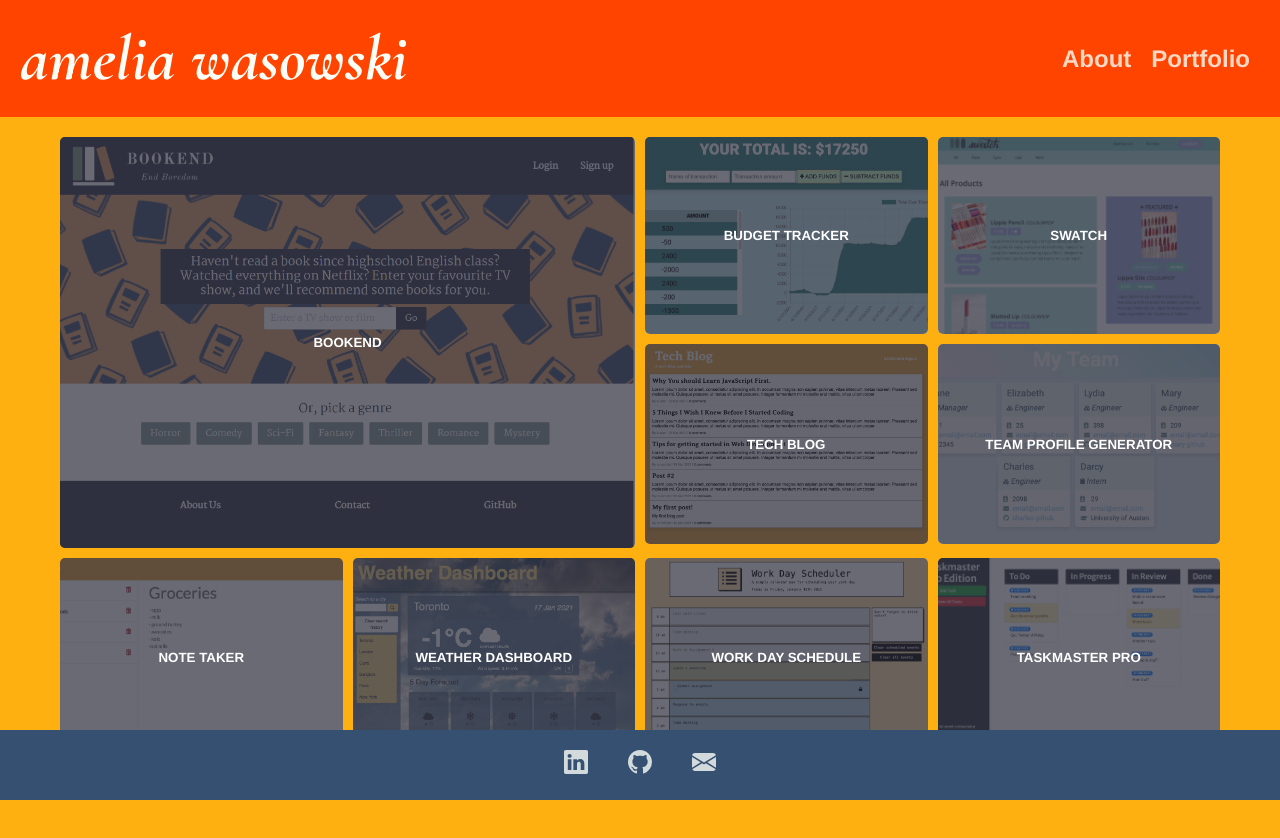
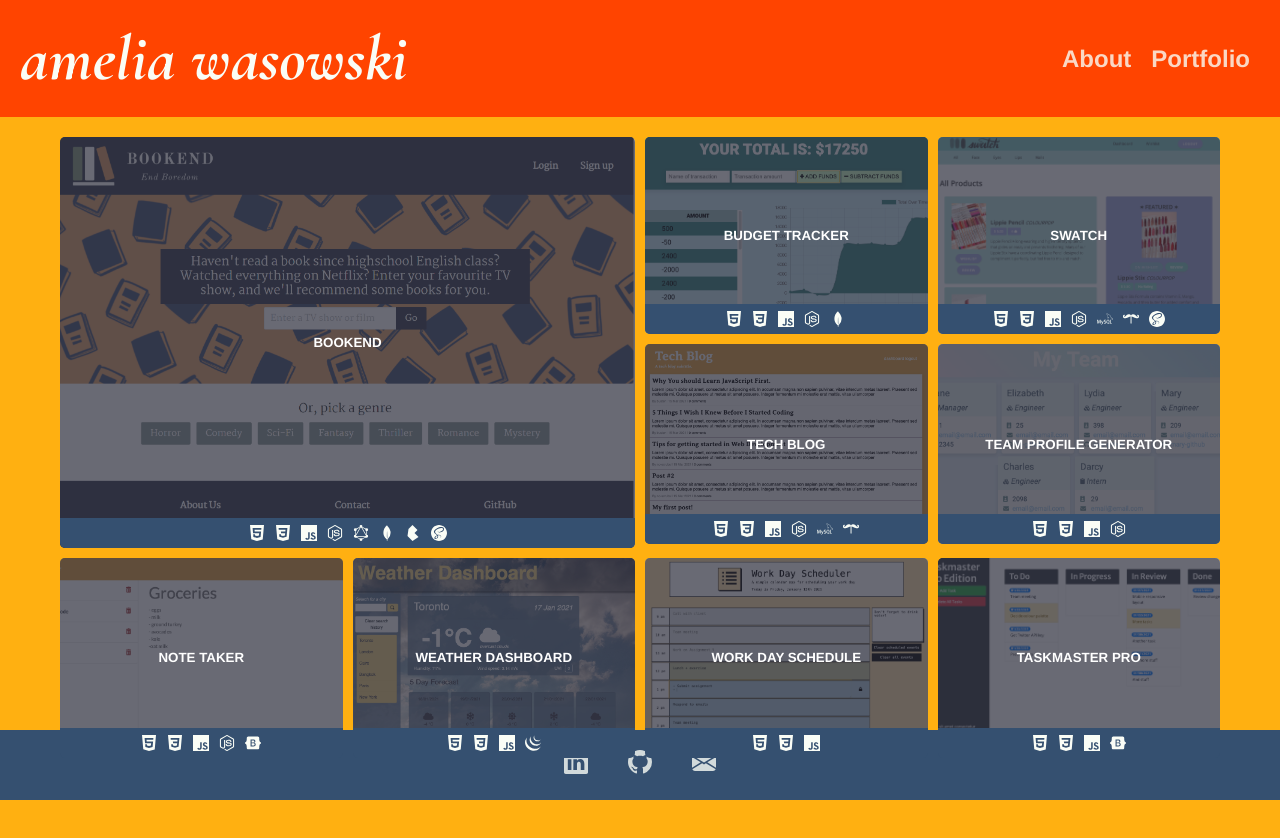
Before and after one commit to Amelia-was/portfolio-2022, a React (Create React App) app: page / in a window 1280 px wide. Both pictures are taken after a click on the element "Portfolio". Shown: the top 838 px of the page. Built offline with nearby package versions, Linux system fonts and the light colour scheme.

Commit message:
added icons to projects

```diff
--- a/src/components/Portfolio/index.js
+++ b/src/components/Portfolio/index.js
@@ -7,44 +7,53 @@ function Portfolio() {
             name: 'BookEnd',
             altURL: 'http://bookend-recommendations.herokuapp.com/',
             altRepo: 'https://github.com/project3UOT/bookend',
+            tech: ['html', 'css', 'js', 'node', 'graphql', 'mongo', 'bulma', 'sass'],
             featured: true
         },
         {
             name: 'Budget Tracker',
-            altURL: 'https://blooming-tor-59716.herokuapp.com/'
+            altURL: 'https://blooming-tor-59716.herokuapp.com/',
+            tech: ['html', 'css', 'js', 'node', 'mongo']
         },
         {
             name: 'Swatch',
             altRepo: 'https://github.com/Project-Two-Group-Nine/SWATCH',
-            altURL: 'https://swatch-makeup-reviews.herokuapp.com/'
+            altURL: 'https://swatch-makeup-reviews.herokuapp.com/',
+            tech: ['html', 'css', 'js', 'node', 'mysql',  'hbrs', 'sass']
         },
         {
             name: 'Tech Blog',
-            altURL: 'https://sleepy-scrubland-82236.herokuapp.com/'
+            altURL: 'https://sleepy-scrubland-82236.herokuapp.com/',
+            tech: ['html', 'css', 'js', 'node', 'mysql', 'hbrs']
         },
         {
-            name: 'Team Profile Generator'
+            name: 'Team Profile Generator',
+            tech: ['html', 'css', 'js', 'node']
         },
         {
             name: 'Note Taker',
-            altURL: 'https://polar-sea-04536.herokuapp.com/'
+            altURL: 'https://polar-sea-04536.herokuapp.com/',
+            tech: ['html', 'css', 'js', 'node', 'bs']
 
         },
         {
-            name: 'Weather Dashboard'
+            name: 'Weather Dashboard',
+            tech: ['html', 'css', 'js', 'jq']
         },
         {
-            name: 'Work Day Schedule'
+            name: 'Work Day Schedule',
+            tech: ['html', 'css', 'js']
         },
         {
-            name: 'Taskmaster Pro'
+            name: 'Taskmaster Pro',
+            tech: ['html', 'css', 'js', 'bs']
         }
     ])
 
     return (
         <section className='portfolio-container justify-center'>
             {apps.map((app, i) =>
-                <Project name={app.name} index={(apps.length - i - 1)} altRepo={app.altRepo} altURL={app.altURL} featured={app.featured} />
+                <Project name={app.name} index={(apps.length - i - 1)} altRepo={app.altRepo} altURL={app.altURL} featured={app.featured} tech={app.tech} />
             )}
         </section>
     );
--- a/src/components/Project/index.js
+++ b/src/components/Project/index.js
@@ -1,7 +1,44 @@
 import React from 'react';
 import { toURL } from '../../utils/helpers';
+import { SiHtml5, SiCss3, SiJavascript, SiJquery, SiMysql, SiMongodb, SiGraphql, SiPython, SiFlask, SiNodedotjs, SiHandlebarsdotjs, SiSass, SiBulma, SiBootstrap, SiReact } from "react-icons/si";
 
-function Project({ name, altURL, altRepo, featured, index }) {
+function pickIcon(tech) {
+    switch(tech) {
+        case 'html':
+            return <SiHtml5 />;
+        case 'css':
+            return <SiCss3 />;
+        case 'js':
+            return <SiJavascript />;
+        case 'jq':
+            return <SiJquery />;
+        case 'pyt':
+            return <SiPython />;
+        case 'node':
+            return <SiNodedotjs />;
+        case 'flask':
+            return <SiFlask />;
+        case 'mysql':
+            return <SiMysql />;
+        case 'mongo':
+            return <SiMongodb />;
+        case 'graphql':
+            return <SiGraphql />;
+        case 'hbrs':
+            return <SiHandlebarsdotjs />;
+        case 'sass':
+            return <SiSass />;
+        case 'bulma':
+            return <SiBulma />;
+        case 'bs':
+            return <SiBootstrap />;
+        case 'react':
+            return <SiReact />;
+    }
+
+}
+
+function Project({ name, altURL, altRepo, featured, index, tech }) {
     return (
         <div className={(featured && `featured`) || `portfolio-img-container`}>
 
@@ -27,7 +64,11 @@ function Project({ name, altURL, altRepo, featured, index }) {
             <img
                 className='portfolio-img'
                 src={require(`../../assets/imgs/apps/app-${index}.png`)}
-                alt={`Screenshot of ${name}`} />
+                alt={`Screenshot of ${name}`}
+            />
+            <div className='project-footer'>
+                {tech.map(str => pickIcon(str))}
+            </div>
         </div>
     );
 };
--- a/src/index.css
+++ b/src/index.css
@@ -94,11 +94,6 @@ nav li:hover {
 
 /* end of about */
 
-/* contact */
-
-
-
-/* end of contact */
 
 /* portfolio */
 
@@ -113,6 +108,7 @@ nav li:hover {
 }
 
 .portfolio-img-container {
+  background: var(--accent2);
   position: relative;
   border-radius: 5px;
   display: block;
@@ -141,6 +137,7 @@ nav li:hover {
   z-index: 998;
   height: 100%;
   width: 100%;
+  margin: 0;
   border-radius: 5px;
 }
 
@@ -149,13 +146,10 @@ nav li:hover {
   background: rgba(42, 44, 57, 0.8);
   padding: 5px;
   position: absolute;
+  width: 100%;
   visibility: hidden;
-  border-radius: 0 0 0 5px;
-  bottom: 0;
-}
-
-.resume-link {
-  color: var(--accent2);
+  border-radius: 0;
+  bottom: 40%;
 }
 
 .portfolio-img-container:hover > .link-container, .featured:hover > .link-container {
@@ -198,6 +192,23 @@ nav li:hover {
   object-fit: cover;
   object-position: center top;
   border-radius: 5px;
+}
+
+.project-footer {
+  background: var(--accent2);
+  color: var(--white);
+  position: absolute;
+  text-align: center;
+  width: 100%;
+  height: 30px;
+  padding: 7px;
+  border-radius: 0 0 5px 5px;
+  z-index: 1001;
+  bottom: 0;
+}
+
+.project-footer svg {
+  margin: 0 5px;
 }
 
 /* end of portfolio */
```
